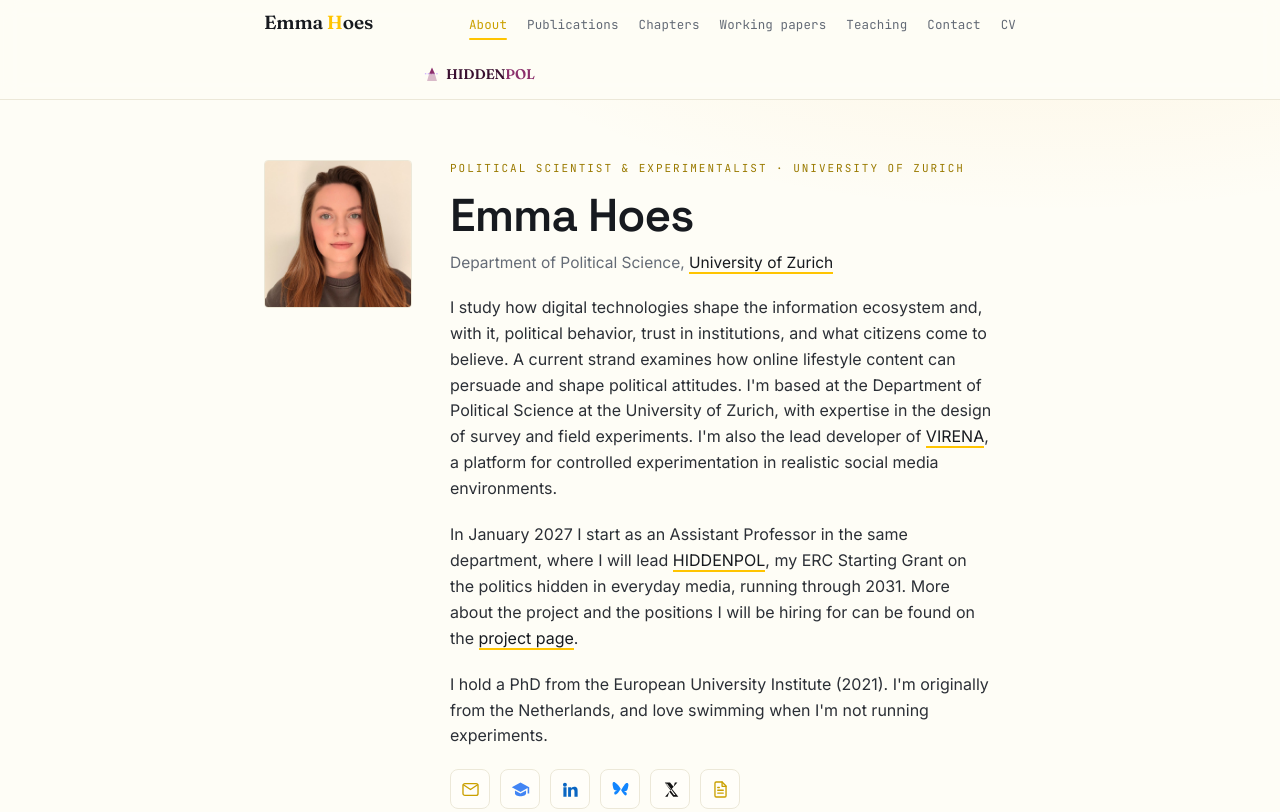
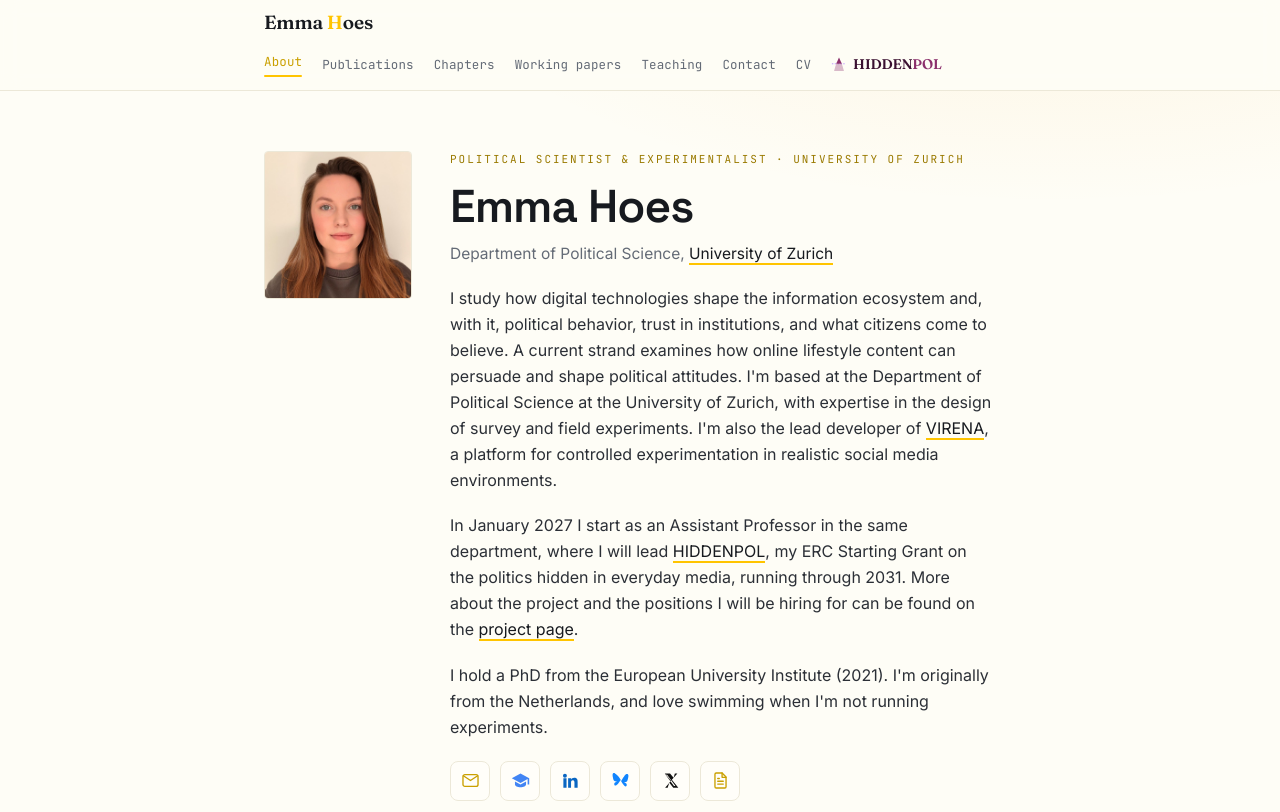
Before and after one commit to emmahoes/emmahoes.github.io, a plain HTML site: page index.html in a window 1280 px wide. Shown: the top 812 px of the page. Drawn offline with Linux system fonts and the light colour scheme.

Commit message:
Update index.html

```diff
--- a/index.html
+++ b/index.html
@@ -74,8 +74,8 @@ nav a{border-bottom:none}
 nav a:hover{color:var(--amber-deep);text-decoration:none;border-bottom:none}
 nav a.active{color:var(--amber-deep)}
 nav a.active::after{content:"";display:block;height:2px;background:var(--amber);border-radius:2px;margin-top:3px}
-.navlinks{display:flex;flex-wrap:wrap;gap:20px;align-items:baseline;justify-content:flex-end;max-width:calc(100% - 160px)}
-nav a.proj{display:inline-flex;align-items:center;gap:6px;color:var(--ink);border-bottom:none;flex-basis:100%;justify-content:flex-start;margin-top:3px}
+.navlinks{display:flex;flex-wrap:wrap;gap:20px;align-items:center;justify-content:flex-end}
+nav a.proj{display:inline-flex;align-items:center;gap:6px;color:var(--ink);border-bottom:none;margin-top:0}
 nav a.proj:hover{color:var(--ink);text-decoration:none;border-bottom:none}
 nav a.proj svg{display:block;flex:0 0 auto}
 nav a.proj .wm{font-family:var(--wordmark);font-size:14px;font-weight:600;letter-spacing:-.01em;color:#3a1030}
```
